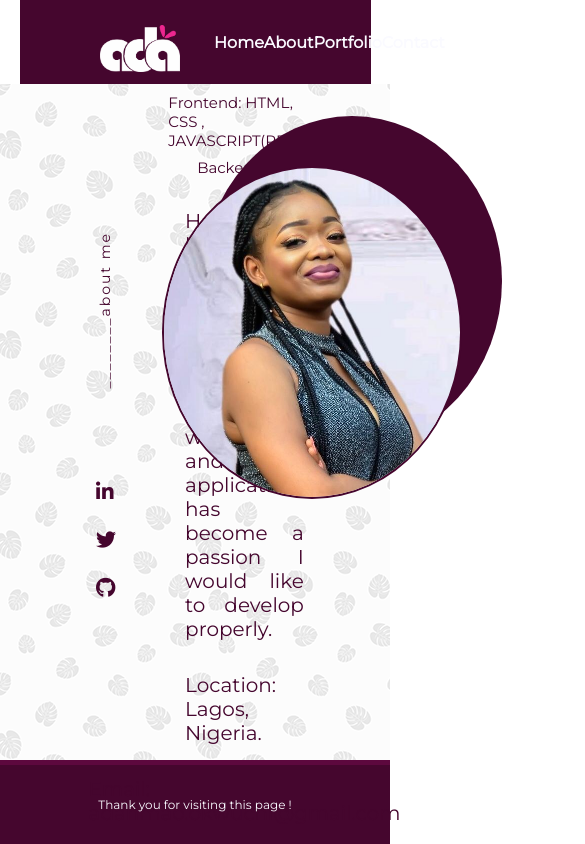
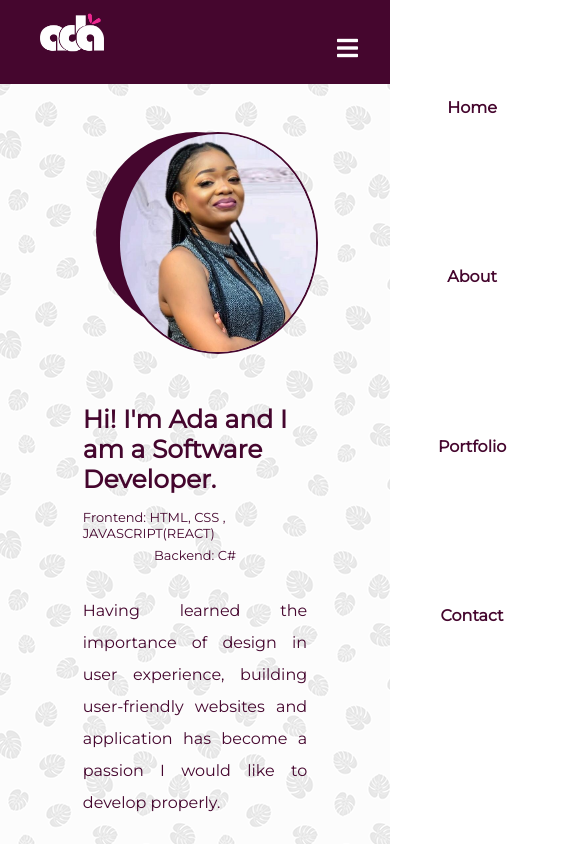
Before and after one commit to okwuchiada/adanma, a React (Create React App) app: page /about in a window 390 px wide. Shown: the top 844 px of the page, 585 px wide, since content can reach past the window. Built offline with nearby package versions, Linux system fonts and the light colour scheme.

Commit message:
Added mobile responsiveness

```diff
--- a/src/Components/Header.jsx
+++ b/src/Components/Header.jsx
@@ -1,34 +1,44 @@
-import React from 'react'
+import React, {useState} from 'react'
 import { Link } from 'react-router-dom'
 import '../Styles/header.css'
 import logo from '../Images/logo.png'
 
 function Header() {
 
+    const [click, setClick] = useState(false);
+
+    const handleClick = () => setClick(!click);
+    const closeMobileMenu = () => setClick(false);
+
+
 
     return (
         <div className="header">
             <div className="logo">
 
-                <img src={logo} alt="My name is Ada" />
+                <img src={logo} alt="logo of the name Ada" />
             </div>
-            <nav>
-                <ul className="nav-links">
+
+            <nav className="nav-bar">
+            <div className="nav-icon" onClick={handleClick}>
+                <i className={ click ? 'fas fa-times' : 'fas fa-bars'} />
+            </div>
+                <ul className={ click ? 'nav-links active' : 'nav-links'}>
 
                     <li>
-                        <Link to="/" className="nav-link"> Home </Link>
+                        <Link to="/" className="nav-link" onClick={closeMobileMenu}> Home </Link>
 
                     </li>
                     <li>
-                        <Link to="/about" className="nav-link"> About </Link>
+                        <Link to="/about" className="nav-link" onClick={closeMobileMenu}> About </Link>
 
                     </li>
                     <li>
-                        <Link  to="/portfolio" className="nav-link"> Portfolio </Link>
+                        <Link  to="/portfolio" className="nav-link" onClick={closeMobileMenu}> Portfolio </Link>
 
                     </li>
                     <li>
-                        <Link to="/contact" className="nav-link"> Contact </Link>
+                        <Link to="/contact"  className="nav-link" onClick={closeMobileMenu}> Contact </Link>
 
                     </li>
                 </ul>
--- a/src/Styles/about.css
+++ b/src/Styles/about.css
@@ -8,7 +8,7 @@
     background-color: #FAFAFF;
     padding-left: 6em;
     padding-right: 6em;
-    height: 80vh;
+    min-height: 80vh;
 }
 
 .about-side {
@@ -33,7 +33,7 @@
 .about-container-left {
     width: 40%;
     padding: 0 1.5em;
-    height: inherit;
+    height: 80vh;
 }
 
 .about-image-container {
@@ -98,3 +98,47 @@
     color: #FAFAFF;
     text-decoration: none;
 }
+
+@media (max-width:782px) {
+    .about-container {
+        flex-direction: column;
+        padding-left: .5em;
+        padding-right: .5em;
+    }
+    .about-side {
+        display: none;
+    }
+    .about-container-left {
+        height: 5rem;
+        width: 100%;
+        padding: 1rem;
+    }
+    .about-image-background {
+        width: 200px;
+        height: 200px;
+    }
+    .about-image img {
+        width: 200px;
+        height: auto;
+        left: 18%;
+        top: 10%;
+    }
+    .about-container-right {
+        margin-top: 15rem;
+        margin-bottom: 3rem;
+    }
+    .about-container-right h4 {
+        font-size: 25px;
+    }
+    .about-container-right small {
+        font-size: 13px;
+        margin-top: .9rem;
+    }
+    .about-container-right small~small {
+        margin-top: .4rem;
+    }
+    .about-container-right p {
+        font-size: 16px;
+        line-height: 2rem;
+    }
+}
--- a/src/Styles/contact.css
+++ b/src/Styles/contact.css
@@ -12,7 +12,7 @@
 
 .contact_message h4 {
     text-align: center;
-    margin-top: 3rem;
+    padding-top: 3rem;
     text-transform: capitalize;
     font-weight: 400;
 }
@@ -31,9 +31,27 @@
     background-color: #fafaff;
     border: 2px solid #fafaff;
     border-radius: .7rem;
-    box-shadow: 1px 1px 2px #fafaff;
+    box-shadow: 0px 0px 5px #666;
 }
 
 .contact i {
     font-size: 20px;
 }
+
+@media (max-width: 782px) {
+    .contacts__info {
+        flex-direction: column;
+        align-items: center;
+        height: 12rem;
+        /* justify-content: center; */
+    }
+    .contact_message h4 {
+        font-size: 18px;
+        /* text-align: justify; */
+        line-height: 3rem;
+        padding-top: .3rem;
+    }
+    .contact a {
+        padding: 1rem;
+    }
+}
--- a/src/Styles/header.css
+++ b/src/Styles/header.css
@@ -15,11 +15,15 @@
 
 .logo img {
     width: 80px;
-    margin-top: 1rem;
+    object-fit: cover;
 }
 
-nav {
+.nav-bar {
     width: 40%;
+}
+
+.nav-icon {
+    display: none;
 }
 
 .nav-links {
@@ -55,13 +59,60 @@ nav {
     width: 50px;
 }
 
-@media screen and (max-width: 750px) {
+@media (max-width: 782px) {
     .header {
+        padding: 2rem;
+        padding-bottom: 3rem;
+        /* position: relative; */
+    }
+    .logo img {
+        transform: scale(0.8);
+    }
+    .nav-bar {
         position: relative;
-        width: 90%;
-        margin: auto;
+        width: 70%;
+    }
+    .nav-links {
+        display: flex;
+        flex-direction: column;
+        width: 100%;
+        height: 70vh;
+        position: absolute;
+        top: 2rem;
+        right: -100%;
+        opacity: 1;
+        transition: all .5s ease;
+        overflow: hidden;
+    }
+    .nav-links.active {
+        background-color: #fafaff;
+        color: #45062E;
+        right: 0%;
+        opacity: 1;
+        z-index: 1;
+        transition: all .5s ease;
     }
     .nav-link {
-        padding: auto 2rem;
+        text-align: center;
+        padding: 2rem;
+        width: 100%;
+        color: #45062E;
+        display: table;
+    }
+    .nav-link:hover {
+        transform: scale(1.1);
+        border-radius: 0;
+    }
+    .nav-icon {
+        display: block;
+        position: absolute;
+        top: 0;
+        right: 0;
+        font-size: 1.5rem;
+        cursor: pointer;
+    }
+    .fa-times {
+        color: #fff;
+        font-size: 2rem;
     }
 }
--- a/src/Styles/home.css
+++ b/src/Styles/home.css
@@ -47,7 +47,7 @@
     font-size: 30px;
 }
 
-.intro-p {
+.intro p {
     font-size: 25px;
     margin-top: 2rem;
 }
@@ -93,3 +93,23 @@
     left: 0px;
     top: -20px;
 }
+
+@media screen and (max-width: 768px) {
+    .home-image-container {
+        display: none;
+    }
+    .intro {
+        padding: 2em 0;
+    }
+    .intro h1 {
+        font-size: 30px;
+    }
+    .intro h3 {
+        font-size: 20px;
+        letter-spacing: 5px;
+    }
+    .intro p {
+        font-size: 13px;
+        margin-top: .6rem;
+    }
+}
--- a/src/Styles/portfolio.css
+++ b/src/Styles/portfolio.css
@@ -26,14 +26,14 @@
     height: 12rem;
     background-color: #45062E;
     margin: 1.4rem;
-    padding: 1rem;
+    padding: 1rem 1.5rem;
     border-radius: .7rem;
     box-shadow: 1px 2px 6px #ccc;
     z-index: 3;
 }
 
 .card:hover {
-    box-shadow: 1px 2px 9px 5px#ccc;
+    box-shadow: 1px 2px 9px 10px#ccc;
 }
 
 .card__title {
@@ -69,3 +69,12 @@
     background-color: #fafaff;
     color: #45062E;
 }
+
+@media (max-width: 782px) {
+    .cards__list {
+        display: flex;
+        flex-direction: column;
+        justify-content: center;
+        align-items: center;
+    }
+}
```
